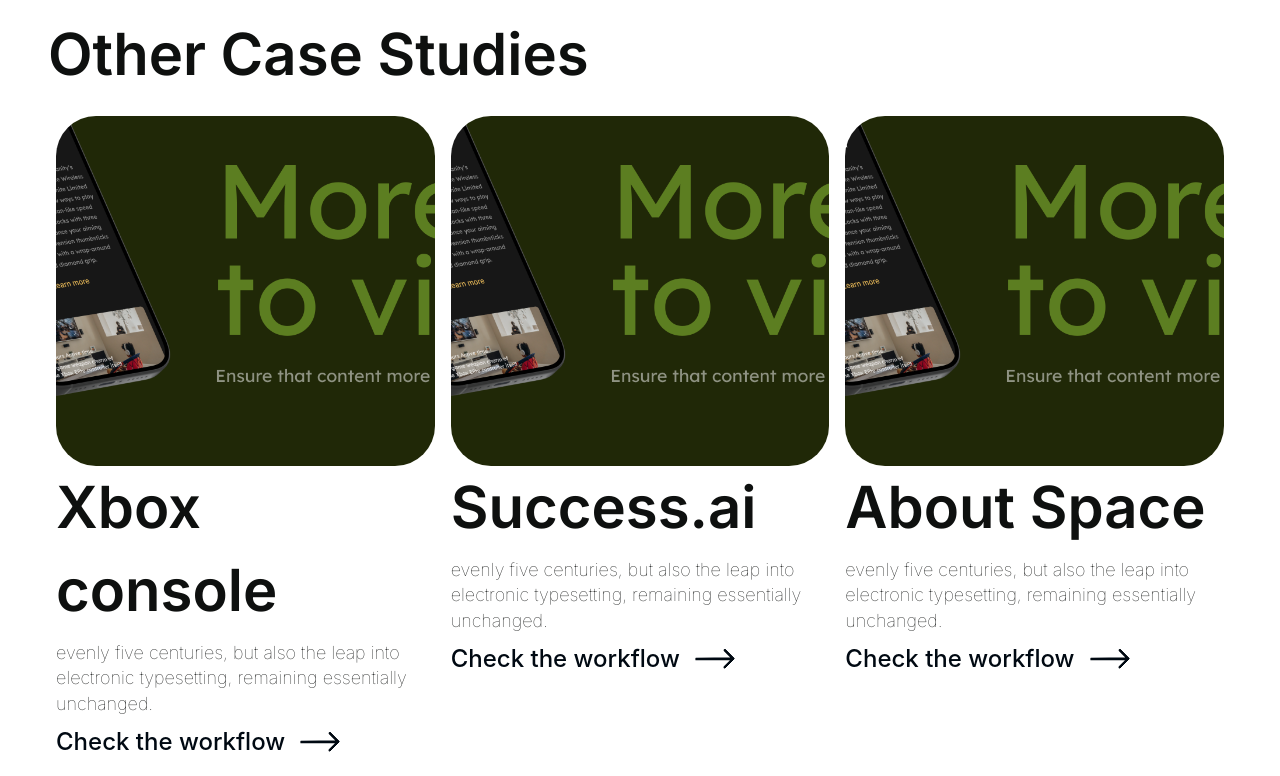
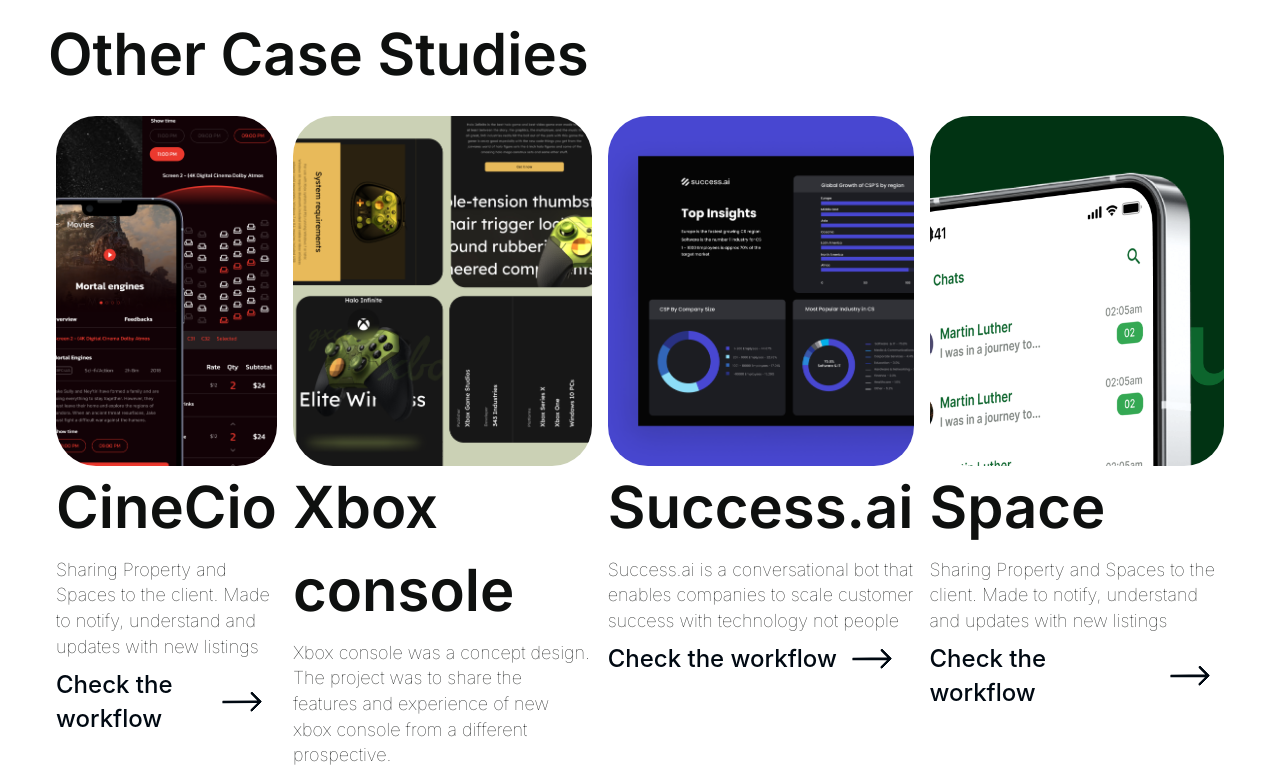
Before and after one commit to 70Ni/orizoncruz, a React (Create React App) app: page /Cinecio in a window 1280 px wide. Shown: the part 2264-3040 px from the top of the page. Built offline with nearby package versions, Linux system fonts and the light colour scheme.

Commit message:
Added card to each casestudy

```diff
--- a/src/Pages/Cases/Case01/CasePro.jsx
+++ b/src/Pages/Cases/Case01/CasePro.jsx
@@ -6,16 +6,18 @@
 import image from "../../../Images/Img/Image.png";
 import CaseCard from "../../Casestudy/CaseCard";
 import arrow from "../../../Images/Svg/Arrowdark.svg";
+import casecard from '../../../json/casestudy.js'
 
 
 
+let Header = "Xbox console";
 function importAll(r) {
   return r.keys().map(r);
 }
 
-const images = importAll(require.context('../../../Images/Img/xbox/', false, /\.(png|jpe?g|svg)$/));
-console.log(images)
-
+const images = importAll(
+  require.context("../../../Images/Img/xbox/", false, /\.(png|jpe?g|svg)$/)
+);
 
 function CasePro() {
   useEffect(() => {
@@ -24,7 +26,8 @@
     }
     setTheme("theme-light");
   }, []);
-
+  let arr = casecard.map((x) => x).filter((y) => y.Header !== Header);
+  console.log(arr);
   return (
     <div className="case-outer">
       <div className="casewrapper">
@@ -34,13 +37,17 @@
             <div className="para">Gaming Accessories</div>
           </div>
           <div className="subtxt caseintrotxt">
-          Redesigning the xbox console for a new Inspirations and feel
+            Redesigning the xbox console for a new Inspirations and feel
           </div>
         </div>
         <div>
           <div className="caseimgwrpr">
-            <div className="caseintImg"  style={{background:"#202807"}}>
-              <img src={images[5]} alt="caseStudyImage" className="caseBannerimg" />
+            <div className="caseintImg" style={{ background: "#202807" }}>
+              <img
+                src={images[5]}
+                alt="caseStudyImage"
+                className="caseBannerimg"
+              />
             </div>
           </div>
         </div>
@@ -49,7 +56,9 @@
             <div className="casedeta">
               <div className="Header">Xbox console</div>
               <div className="subtxt">
-                Xbox console was a concept design. The project was to share the features and experience of new xbox console from a different prospective.
+                Xbox console was a concept design. The project was to share the
+                features and experience of new xbox console from a different
+                prospective.
               </div>
               <div className="linktoCase storyheader caseprolink">
                 Check the workflow
@@ -59,20 +68,19 @@
             <div className="casemeta">
               <div className="casemetwrper">
                 <div className="caseSection">Service</div>
-                <div className="casepara">
-                  Interaface Design
-                </div>
+                <div className="casepara">Interaface Design</div>
               </div>
               <div className="casemetwrper">
                 <div className="caseSection">Industry</div>
-                <div className="casepara">
-                  Game Design and accessories
-                </div>
+                <div className="casepara">Game Design and accessories</div>
               </div>
               <div className="casemetwrper">
                 <div className="caseSection">Objectives</div>
                 <div className="casepara">
-                  The objective was to express the xbox material and feel to user. We created the design based on the shape and behaviour of the console. Also this need to express the game based previews with out loosing the inspiration.
+                  The objective was to express the xbox material and feel to
+                  user. We created the design based on the shape and behaviour
+                  of the console. Also this need to express the game based
+                  previews with out loosing the inspiration.
                 </div>
               </div>
             </div>
@@ -84,13 +92,22 @@
             <div className="subtxt">Color Theory</div>
             <div className="globdatawrper">
               <div className="globTypowrpr">
-                <div className="color-circ" style={{border: "5px solid #E9BA59"}}></div>
+                <div
+                  className="color-circ"
+                  style={{ border: "5px solid #E9BA59" }}
+                ></div>
               </div>
               <div className="globTypowrpr">
-                <div className="color-circ" style={{border: "5px solid #6AD62D"}}></div>
+                <div
+                  className="color-circ"
+                  style={{ border: "5px solid #6AD62D" }}
+                ></div>
               </div>
               <div className="globTypowrpr">
-                <div className="color-circ" style={{border: "5px solid #212907"}}></div>
+                <div
+                  className="color-circ"
+                  style={{ border: "5px solid #212907" }}
+                ></div>
               </div>
             </div>
           </div>
@@ -98,10 +115,11 @@
             <div className="subtxt">Typrography</div>
             <div className="globdatawrper">
               <div className="globTypowrpr">
-                <div className="font-prim" style={{fontFamily:'Lexend'}}>Aa</div>
+                <div className="font-prim" style={{ fontFamily: "Lexend" }}>
+                  Aa
+                </div>
                 <div className="fontname">Lexend</div>
               </div>
-
             </div>
           </div>
         </div>
@@ -110,16 +128,18 @@
             <img src={images[6]} alt="" className="tworatio" />
           </div>
           <div className="twocoloumlayout">
-          <div className="item">
+            <div className="item">
               <img src={images[2]} alt="" className="oneratio" />
-            </div>  <div className="item">
+            </div>{" "}
+            <div className="item">
               <img src={images[3]} alt="" className="oneratio" />
             </div>
           </div>
           <div className="two1and2ratio">
-          <div className="item flexone">
+            <div className="item flexone">
               <img src={images[4]} alt="" className="tworatio" />
-            </div>  <div className="item flextwo">
+            </div>{" "}
+            <div className="item flextwo">
               <img src={images[5]} alt="" className="tworatio" />
             </div>
           </div>
@@ -127,9 +147,15 @@
 
         <div className="Header">Other Case Studies</div>
         <div className="processsecwrapper">
-          <CaseCard />
-          <CaseCard />
-          <CaseCard />
+          {arr.map((x) => (
+            <CaseCard
+              id={x.Id}
+              header={x.Header}
+              content={x.Content}
+              link={x.Link}
+              image={x.Image}
+            />
+          ))}
         </div>
       </div>
       <Processbanner />
--- a/src/Pages/Cases/Case02/Cinecio.jsx
+++ b/src/Pages/Cases/Case02/Cinecio.jsx
@@ -6,21 +6,19 @@
 import image from "../../../Images/Img/Image.png";
 import CaseCard from "../../Casestudy/CaseCard";
 import arrow from "../../../Images/Svg/Arrowdark.svg";
-import casecard from '../../../json/casestudy.json'
-console.log(casecard)
-
+import casecard from "../../../json/casestudy.js";
+console.log(casecard);
 
 function importAll(r) {
   return r.keys().map(r);
 }
 
-
-
-
-const images = importAll(require.context('../../../Images/Img/Cine/', false, /\.(png|jpe?g|svg)$/));
-console.log(images)
+const images = importAll(
+  require.context("../../../Images/Img/Cine/", false, /\.(png|jpe?g|svg)$/)
+);
 
 let Header = "About CineCio";
+
 function Cinecio() {
   useEffect(() => {
     function setTheme(themeName) {
@@ -29,7 +27,7 @@
     setTheme("theme-light");
   }, []);
 
-  let arr =casecard.map((x)=>x).filter((y)=>(y.Header !== Header));
+  let arr = casecard.map((x) => x).filter((y) => y.Header !== Header);
 
   return (
     <div className="case-outer">
@@ -46,7 +44,11 @@
         <div>
           <div className="caseimgwrpr">
             <div className="caseintImg">
-              <img src={images[0]} alt="caseStudyImage" className="caseBannerimg" />
+              <img
+                src={images[0]}
+                alt="caseStudyImage"
+                className="caseBannerimg"
+              />
             </div>
           </div>
         </div>
@@ -65,20 +67,19 @@
             <div className="casemeta">
               <div className="casemetwrper">
                 <div className="caseSection">Service</div>
-                <div className="casepara">
-                  User Interface and research
-                </div>
+                <div className="casepara">User Interface and research</div>
               </div>
               <div className="casemetwrper">
                 <div className="caseSection">Industry</div>
-                <div className="casepara">
-                  Tech and Film
-                </div>
+                <div className="casepara">Tech and Film</div>
               </div>
               <div className="casemetwrper">
                 <div className="caseSection">Objective</div>
                 <div className="casepara">
-                  The main objective of the project was to create a better experience for the user who are trying to book a Movie. Also to make better experience with the transactions and sharing feedback
+                  The main objective of the project was to create a better
+                  experience for the user who are trying to book a Movie. Also
+                  to make better experience with the transactions and sharing
+                  feedback
                 </div>
               </div>
             </div>
@@ -90,15 +91,24 @@
             <div className="subtxt">Color Theory</div>
             <div className="globdatawrper">
               <div className="globTypowrpr">
-                <div className="color-circ" style={{border:"5px Solid #EB4B2F"}}></div>
+                <div
+                  className="color-circ"
+                  style={{ border: "5px Solid #EB4B2F" }}
+                ></div>
                 <div className="colorname"></div>
               </div>
               <div className="globTypowrpr">
-                <div className="color-circ" style={{border:"5px Solid #461111"}}></div>
+                <div
+                  className="color-circ"
+                  style={{ border: "5px Solid #461111" }}
+                ></div>
                 <div className="colorname"></div>
               </div>
               <div className="globTypowrpr">
-                <div className="color-circ" style={{border:"5px Solid #120206"}}></div>
+                <div
+                  className="color-circ"
+                  style={{ border: "5px Solid #120206" }}
+                ></div>
                 <div className="colorname"></div>
               </div>
             </div>
@@ -107,7 +117,9 @@
             <div className="subtxt">Typrography</div>
             <div className="globdatawrper">
               <div className="globTypowrpr">
-                <div className="font-prim" style={{fontFamily:'Kanit'}}>Aa</div>
+                <div className="font-prim" style={{ fontFamily: "Kanit" }}>
+                  Aa
+                </div>
                 <div className="fontname">Kanit</div>
               </div>
               <div className="globTypowrpr">
@@ -122,16 +134,18 @@
             <img src={images[1]} alt="" className="tworatio" />
           </div>
           <div className="twocoloumlayout">
-          <div className="item">
+            <div className="item">
               <img src={images[2]} alt="" className="oneratio" />
-            </div>  <div className="item">
+            </div>{" "}
+            <div className="item">
               <img src={images[3]} alt="" className="oneratio" />
             </div>
           </div>
           <div className="two1and2ratio">
-          <div className="item flexone">
+            <div className="item flexone">
               <img src={images[4]} alt="" className="tworatio" />
-            </div>  <div className="item flextwo">
+            </div>{" "}
+            <div className="item flextwo">
               <img src={images[5]} alt="" className="tworatio" />
             </div>
           </div>
@@ -140,11 +154,15 @@
         <div className="Header">Other Case Studies</div>
         <div className="processsecwrapper">
           {
-            // casecard.map((x)=><CaseCard id={x.Id} header={x.Header} content={x.Content} link={x.Link} />)
-            // casecard.map((x)=>filter((x.Header = header) =>  <CaseCard id={x.Id} header={x.Header} content={x.Content} link={x.Link} />))
-            // console.log(casecard.map((x)=>x).filter((y)=>(y.Header !== Header)))
-            // .filter((y =>y.Header !== Header))
-            arr.map((x)=> <CaseCard id={x.Id} header={x.Header} content={x.Content} link={x.Link} /> )
+            arr.map((x) => (
+              <CaseCard
+                id={x.Id}
+                header={x.Header}
+                content={x.Content}
+                link={x.Link}
+                image={x.Image}
+              />
+            ))
           }
         </div>
       </div>
--- a/src/Pages/Cases/Case03/Squre.jsx
+++ b/src/Pages/Cases/Case03/Squre.jsx
@@ -6,6 +6,7 @@
 import image from "../../../Images/Img/Image.png";
 import CaseCard from "../../Casestudy/CaseCard";
 import arrow from "../../../Images/Svg/Arrowdark.svg";
+import casecard from "../../../json/casestudy.js";
 
 
 
@@ -16,6 +17,7 @@
 const images = importAll(require.context('../../../Images/Img/Space/', false, /\.(png|jpe?g|svg)$/));
 console.log(images)
 
+let Header = "About Space";
 
 function Squre() {
   useEffect(() => {
@@ -24,6 +26,9 @@
     }
     setTheme("theme-light");
   }, []);
+
+  let arr = casecard.map((x) => x).filter((y) => y.Header !== Header);
+
 
   return (
     <div className="case-outer">
@@ -130,9 +135,17 @@
 
         <div className="Header">Other Case Studies</div>
         <div className="processsecwrapper">
-          <CaseCard />
-          <CaseCard />
-          <CaseCard />
+        {
+            arr.map((x) => (
+              <CaseCard
+                id={x.Id}
+                header={x.Header}
+                content={x.Content}
+                link={x.Link}
+                image={x.Image}
+              />
+            ))
+          }
         </div>
       </div>
       <Processbanner />
--- a/src/Pages/Cases/Case04/Success.jsx
+++ b/src/Pages/Cases/Case04/Success.jsx
@@ -6,6 +6,8 @@
 import image from "../../../Images/Img/Image.png";
 import CaseCard from "../../Casestudy/CaseCard";
 import arrow from "../../../Images/Svg/Arrowdark.svg";
+import casecard from "../../../json/casestudy.js";
+
 
 function importAll(r) {
   return r.keys().map(r);
@@ -15,6 +17,7 @@
   require.context("../../../Images/Img/Success/", false, /\.(png|jpe?g|svg)$/)
 );
 console.log(images);
+let Header = "Success.ai";
 
 function Success() {
   useEffect(() => {
@@ -23,6 +26,8 @@
     }
     setTheme("theme-light");
   }, []);
+  let arr = casecard.map((x) => x).filter((y) => y.Header !== Header);
+
 
   return (
     <div className="case-outer">
@@ -143,9 +148,15 @@
 
         <div className="Header">Other Case Studies</div>
         <div className="processsecwrapper">
-          <CaseCard />
-          <CaseCard />
-          <CaseCard />
+          {arr.map((x) => (
+            <CaseCard
+              id={x.Id}
+              header={x.Header}
+              content={x.Content}
+              link={x.Link}
+              image={x.Image}
+            />
+          ))}
         </div>
       </div>
       <Processbanner />
--- a/src/Pages/Casestudy/CaseCard.jsx
+++ b/src/Pages/Casestudy/CaseCard.jsx
@@ -7,18 +7,18 @@
 function CaseCard({id,header,content,link,image}) {
   return (
     <div>
-      <div className="casewrapper">
+      <div className="casewrapper" id={id}>
         <div className="img">
-          <img src={Img} className="caseimage" alt="case-image" />
+          <img src={image} className="caseimage" alt="case-image" />
         </div>
         <div className="Header">{header}</div>
         <div className="para casePara">
-          evenly five centuries, but also the leap into electronic typesetting,
-          remaining essentially unchanged.
+          {content}
         </div>
         <div className="linktoCase storyheader">
           Check the workflow
-          <img src={arrow} alt="" className="linkarrow" />
+          <a href=""></a>
+          <img src={arrow} alt="arrow" className="linkarrow" />
         </div>
       </div>
     </div>
--- /dev/null
+++ b/src/json/casestudy.js
@@ -0,0 +1,46 @@
+function importAll(r) {
+  let stored = {};
+  r.keys().map((item) => {
+    stored[item.replace("./", "")] = r(item);
+  });
+  return stored;
+}
+const Imagingz = importAll(
+  require.context("../Images/Img", true, /\.(png|jpe?g|svg)$/)
+);
+let arr = [
+  {
+    Id: "01",
+    Header: "CineCio",
+    Content:
+      "Sharing Property and Spaces to the client. Made to notify, understand and updates with new listings",
+    Link: "/Cinecio",
+    Image: Imagingz["Cine/01.png"],
+  },
+  {
+    Id: "02",
+    Header: "Xbox console",
+    Content:
+      "Xbox console was a concept design. The project was to share the features and experience of new xbox console from a different prospective.",
+    Link: "/casepro",
+    Image: Imagingz["xbox/Xb02.png"],
+  },
+  {
+    Id: "03",
+    Header: "Success.ai",
+    Content:
+      "Success.ai is a conversational bot that enables companies to scale customer success with technology not people",
+    Link: "/success",
+    Image: Imagingz["Success/03.png"],
+  },
+  {
+    Id: "04",
+    Header: "Space",
+    Content:
+      "Sharing Property and Spaces to the client. Made to notify, understand and updates with new listings",
+    Link: "/space",
+    Image: Imagingz["Space/02.png"],
+  },
+];
+
+export default arr;
--- a/src/json/casestudy.json
+++ /dev/null
@@ -1,27 +0,0 @@
-[
-    {
-        "Id": "01",
-        "Header": "About CineCio",
-        "Content": "Sharing Property and Spaces to the client. Made to notify, understand and updates with new listings",
-        "Link": "/Cinecio",
-        "Image":{}
-    },
-    {
-        "Id": "02",
-        "Header": "Xbox console",
-        "Content": "Xbox console was a concept design. The project was to share the features and experience of new xbox console from a different prospective.",
-        "Link": "/casepro"
-    },
-    {
-        "Id": "03",
-        "Header": "Success.ai",
-        "Content": "Success.ai is a conversational bot that enables companies to scale customer success with technology not people",
-        "Link": "/success"
-    },
-    {
-        "Id": "04",
-        "Header": "About Space",
-        "Content": "Sharing Property and Spaces to the client. Made to notify, understand and updates with new listings",
-        "Link": "/space"
-    }
-]
```
